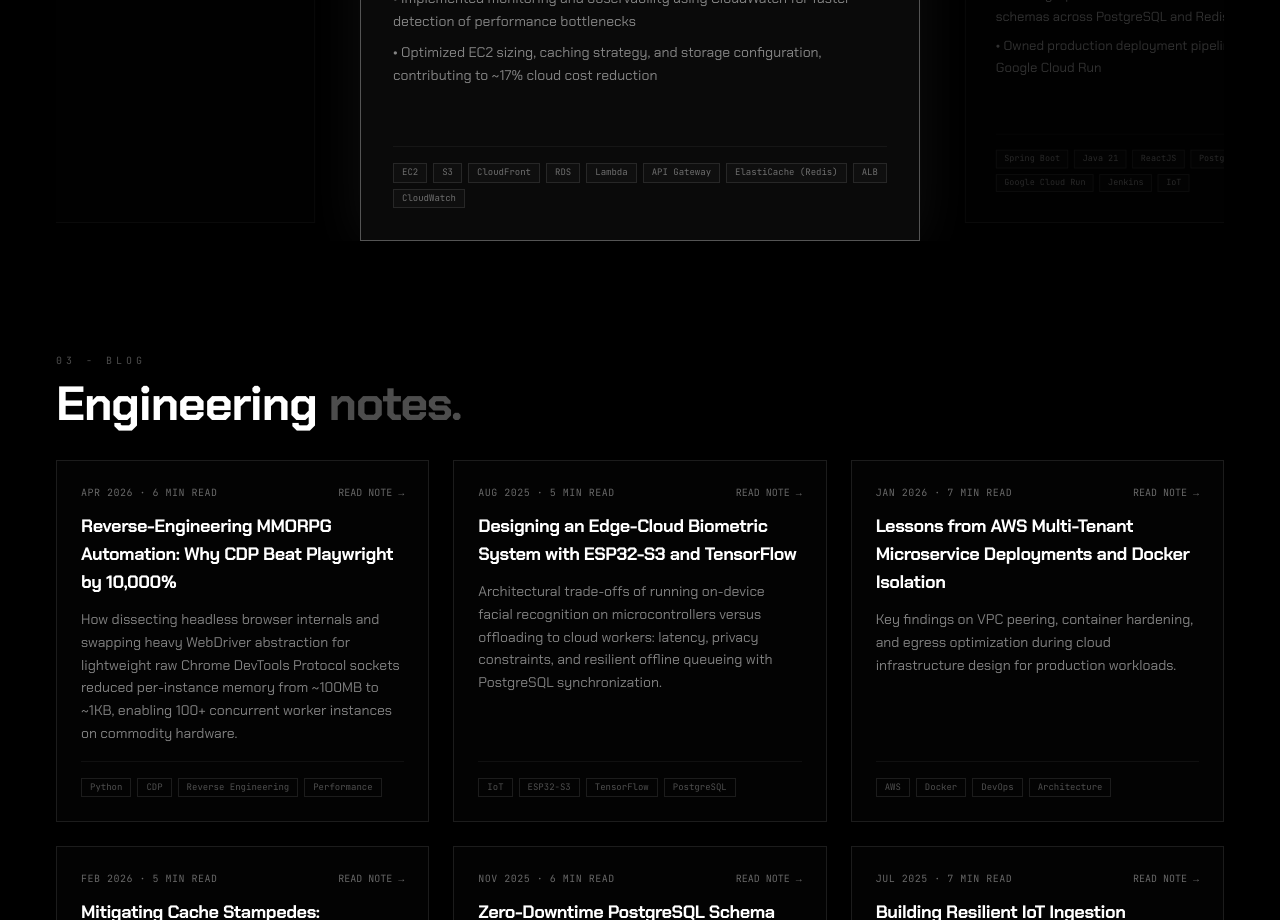
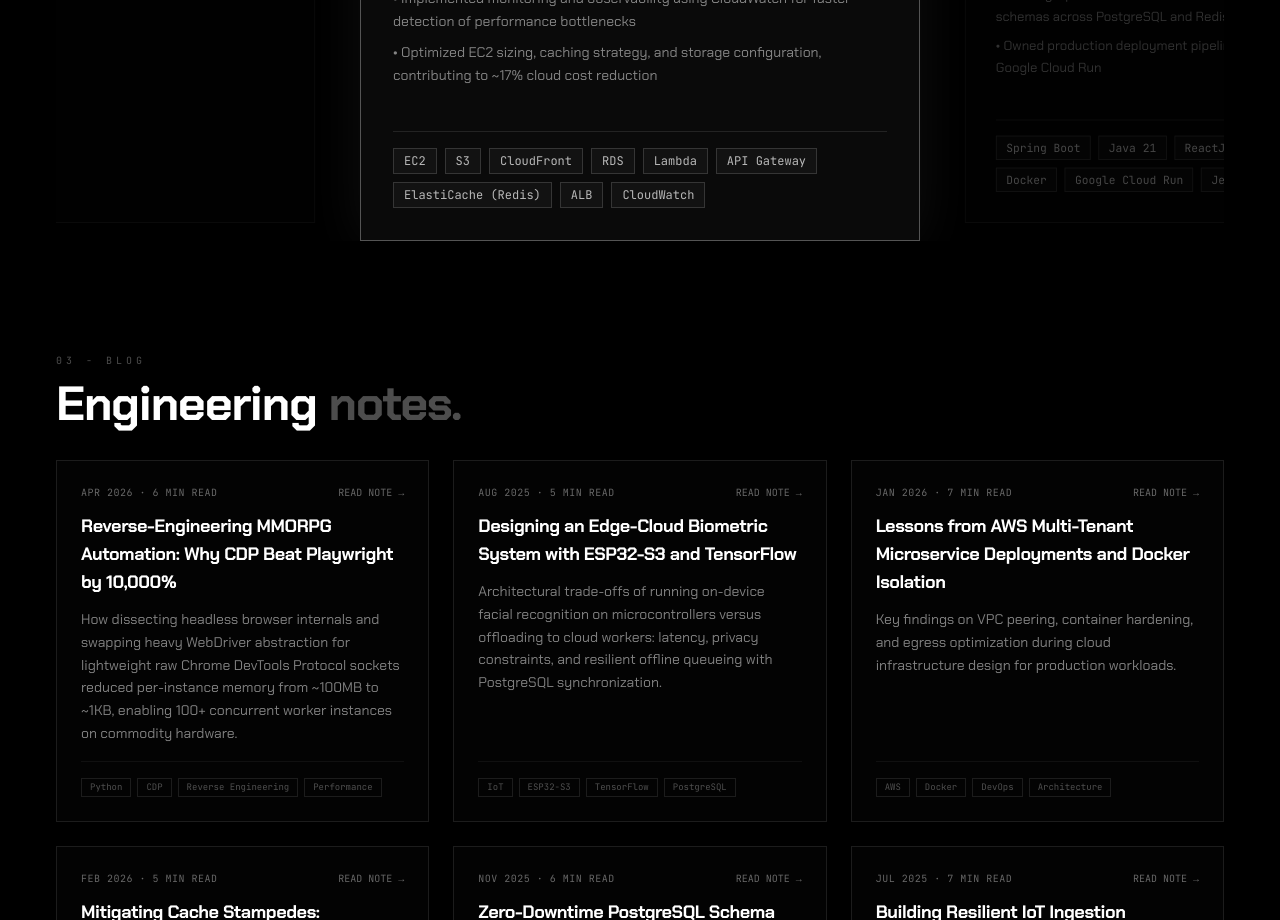
Before and after one commit to nhatprx/nhatprx-portfolio, a React (Vite) app: page / in a window 1280 px wide. Shown: the part 2180-3100 px from the top of the page. Built offline with nearby package versions, Linux system fonts and the light colour scheme.

Commit message:
style(projects): increase tag badge font size and padding for clear legibility

```diff
--- a/src/App.tsx
+++ b/src/App.tsx
@@ -764,11 +764,11 @@ export default function App() {
                               </ul>
                             </div>
                             {exp.tech && exp.tech.length > 0 && (
-                              <div className="shrink-0 mt-4 pt-4 border-t border-white/5 flex flex-wrap gap-1.5">
+                              <div className="shrink-0 mt-4 pt-4 border-t border-white/10 flex flex-wrap gap-2">
                                 {exp.tech.map((tech) => (
                                   <span
                                     key={tech}
-                                    className="font-mono text-[9px] px-2 py-0.5 border border-white/10 text-white/40 bg-white/[0.02]"
+                                    className="font-mono text-xs px-2.5 py-1 border border-white/15 text-white/70 bg-white/[0.03] hover:border-white/30 hover:text-white transition-colors"
                                   >
                                     {tech}
                                   </span>
@@ -851,11 +851,11 @@ export default function App() {
                             </ul>
                           </div>
                           {proj.tech && proj.tech.length > 0 && (
-                            <div className="shrink-0 mt-4 pt-4 border-t border-white/5 flex flex-wrap gap-1.5">
+                            <div className="shrink-0 mt-4 pt-4 border-t border-white/10 flex flex-wrap gap-2">
                               {proj.tech.map((tech) => (
                                 <span
                                   key={tech}
-                                  className="font-mono text-[9px] px-2 py-0.5 border border-white/10 text-white/40 bg-white/[0.02]"
+                                  className="font-mono text-xs px-2.5 py-1 border border-white/15 text-white/70 bg-white/[0.03] hover:border-white/30 hover:text-white transition-colors"
                                 >
                                   {tech}
                                 </span>
```
